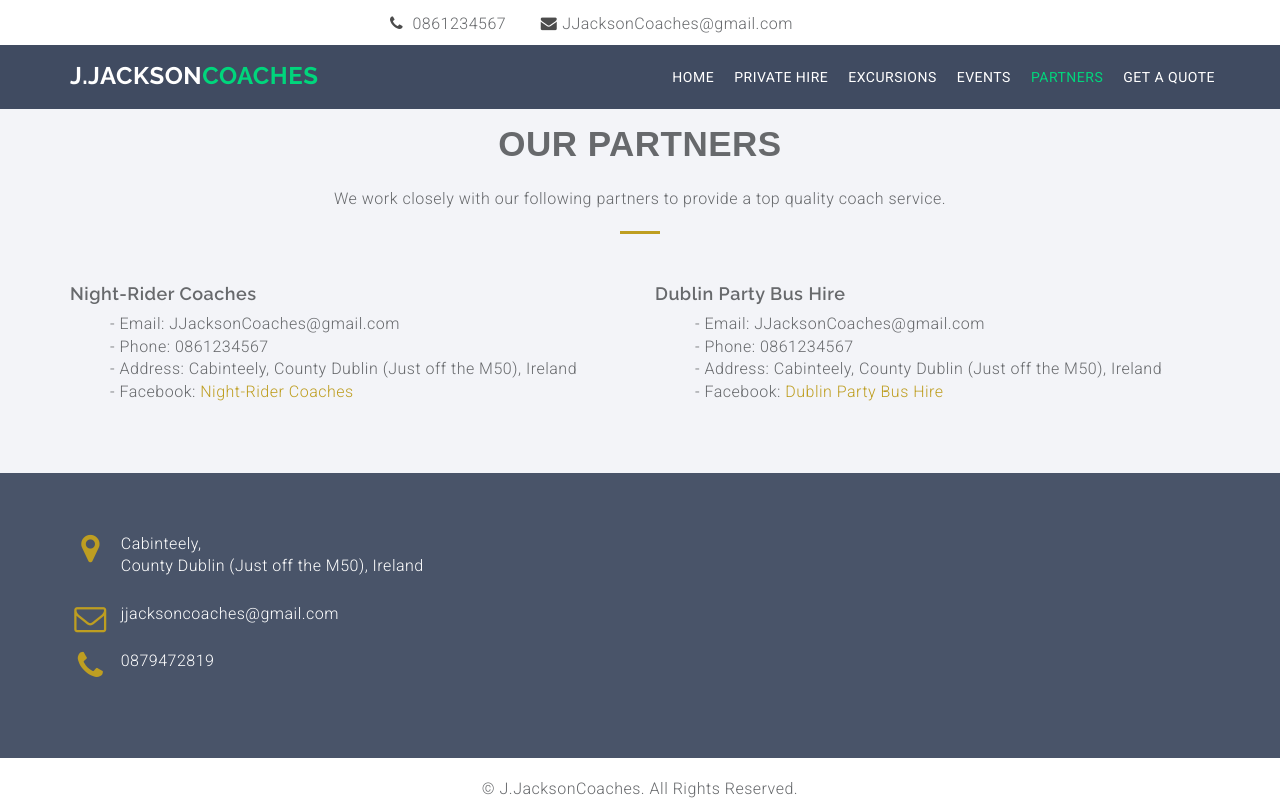
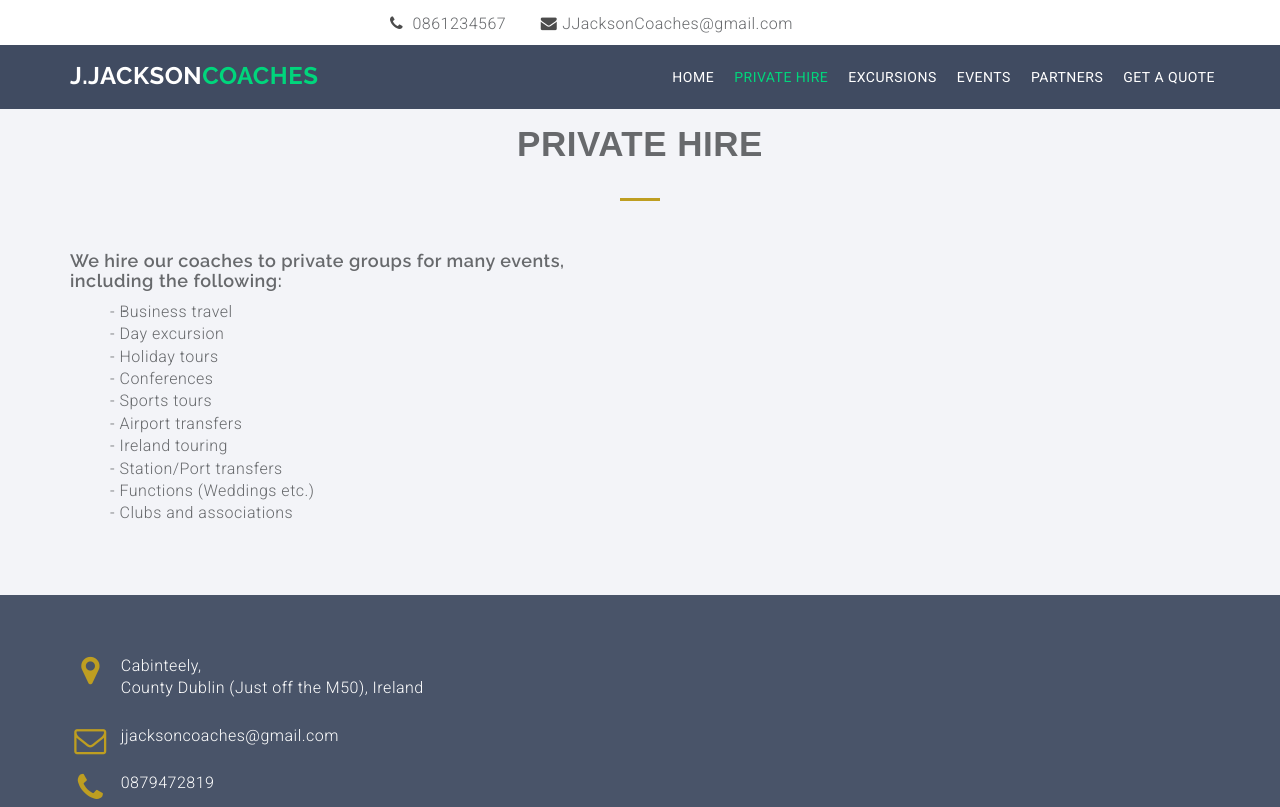
Before and after one commit to jakekgrog/r-dog.github.io, a plain HTML site: page partners.html in a window 1280 px wide. Shown: the top 807 px of the page. Drawn offline with nearby package versions, Linux system fonts and the light colour scheme.

Commit message:
Update partners.html

```diff
--- a/partners.html
+++ b/partners.html
@@ -4,7 +4,7 @@
 <head>
   <meta charset="utf-8">
   <meta name="viewport" content="width=device-width, initial-scale=1">
-  <title>J. Jackson Coaches | Coache Hire Partners</title>
+  <title>J. Jackson Coaches | Private Coach Hire</title>
   <meta name="description" content="J Jackson Coache Hire Dublin Ireland Website">
   <meta name="keywords" content="coach hire dublin, coach hire ireland, dublin coaches, ireland coach hire, party bus">
 
@@ -18,6 +18,7 @@
 </head>
 
 <body>
+
 
   <div class="loader"></div>
 
@@ -40,10 +41,10 @@
                 <div class="collapse navbar-collapse" id="myNavbar">
                     <ul class="nav navbar-nav navbar-right">
                     <li class=""><a href="./index.html">Home</a></li>
-                    <li class=""><a href="./private-hire.html">Private Hire</a></li>
+                    <li class="active"><a href="./private-hire.html">Private Hire</a></li>
                     <li class=""><a href="./excursions.html">Excursions</a></li>
                     <li class=""><a href="./events.html">Events</a></li>
-                    <li class="active"><a href="./partners.html">Partners</a></li>
+                    <li class=""><a href="./partners.html">Partners</a></li>
                     <li class=""><a href="./contact-us.html">Get a quote</a></li>
                     </ul>
                 </div>
@@ -60,29 +61,24 @@
       <div class="container">
         <div class="row">
           <div class="col-md-12 text-center">
-            <h2 class="service-title pad-bt15">Our Partners</h2>
-            <p>We work closely with our following partners to provide a top quality coach service.</p>
+            <h2 class="service-title pad-bt15">Private Hire</h2>
+
             <hr class="bottom-line">
           </div>
           <div class="col-md-6 col-sm-6 col-xs-12">
             <div class="service-item">
-              <h4>Night-Rider Coaches</h4>
+              <h4>We hire our coaches to private groups for many events, including the following:</h4>
               <ol>
-                  <li>- Email: JJacksonCoaches@gmail.com</li>
-                  <li>- Phone: 0861234567</li>
-                  <li>- Address: Cabinteely, County Dublin (Just off the M50), Ireland</li>
-                  <li>- Facebook: <a href="https://www.facebook.com/Night-Rider-Party-Bus-341451079208244/">Night-Rider Coaches</a></li>
-              </ol>
-            </div>
-          </div>
-          <div class="col-md-6 col-sm-6 col-xs-12">
-            <div class="service-item">
-              <h4>Dublin Party Bus Hire</h4>
-              <ol>
-                  <li>- Email: JJacksonCoaches@gmail.com</li>
-                  <li>- Phone: 0861234567</li>
-                  <li>- Address: Cabinteely, County Dublin (Just off the M50), Ireland</li>
-                  <li>- Facebook: <a href="https://www.facebook.com/Dublin-Event-Party-Bus-Hire-142827169479373/">Dublin Party Bus Hire</a></li>
+                  <li>- Business travel</li>
+                  <li>- Day excursion</li>
+                  <li>- Holiday tours</li>
+                  <li>- Conferences</li>
+                  <li>- Sports tours</li>
+                  <li>- Airport transfers</li>
+                  <li>- Ireland touring</li>
+                  <li>- Station/Port transfers</li>
+                  <li>- Functions (Weddings etc.)</li>
+                  <li>- Clubs and associations</li>
               </ol>
             </div>
           </div>
```
